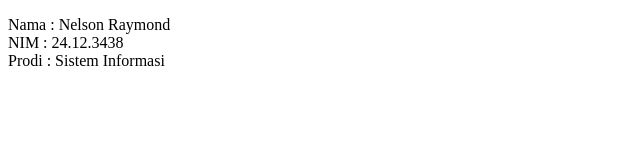
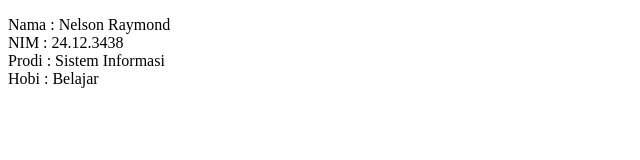
Before and after one commit to nelsonraymond-sudo/24.12.3438_TugasGit_DB, a plain HTML site: page index.html in a window 1280 px wide. Shown: the full height of the page, 0-640 px from the left. Drawn offline with Linux system fonts and the light colour scheme.

Commit message:
Update personal information in index.html

```diff
--- a/index.html
+++ b/index.html
@@ -6,8 +6,10 @@
     <title>Latihan Git</title>
 </head>
 <body>
-    <p>Nama : Nelson Raymond<br>
-    NIM : 24.12.3438<br>
-    Prodi : Sistem Informasi</p>
+    <p>
+    Nama    : Nelson Raymond<br>
+    NIM     : 24.12.3438<br>
+    Prodi   : Sistem Informasi<br>
+    Hobi    : Belajar</p>
 </body>
 </html>
```
